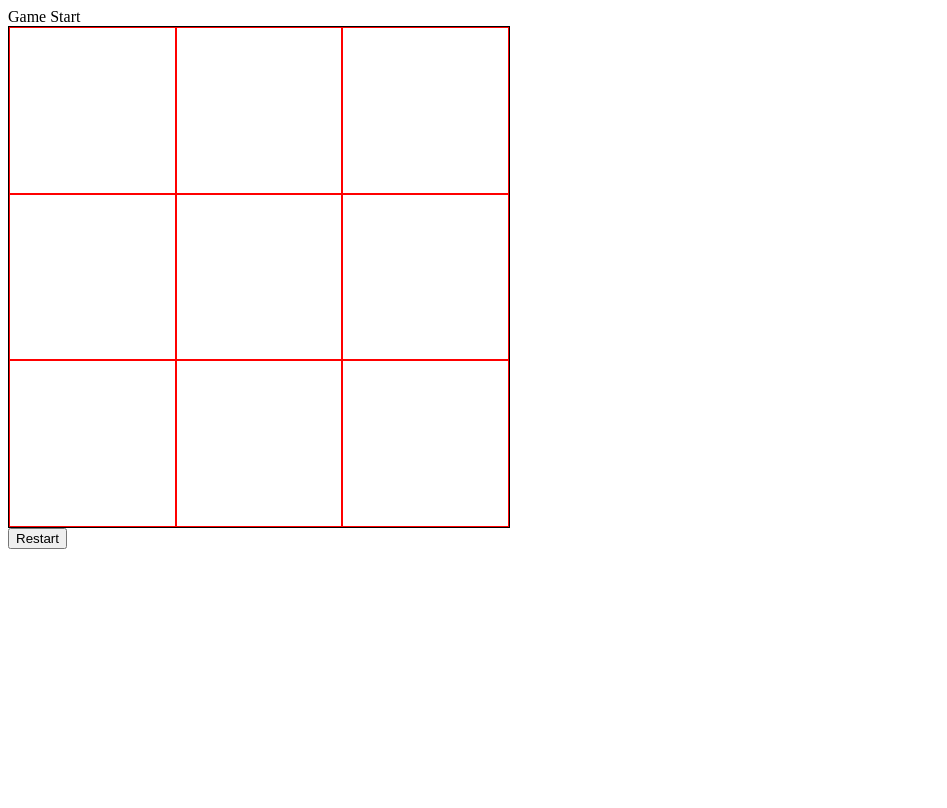
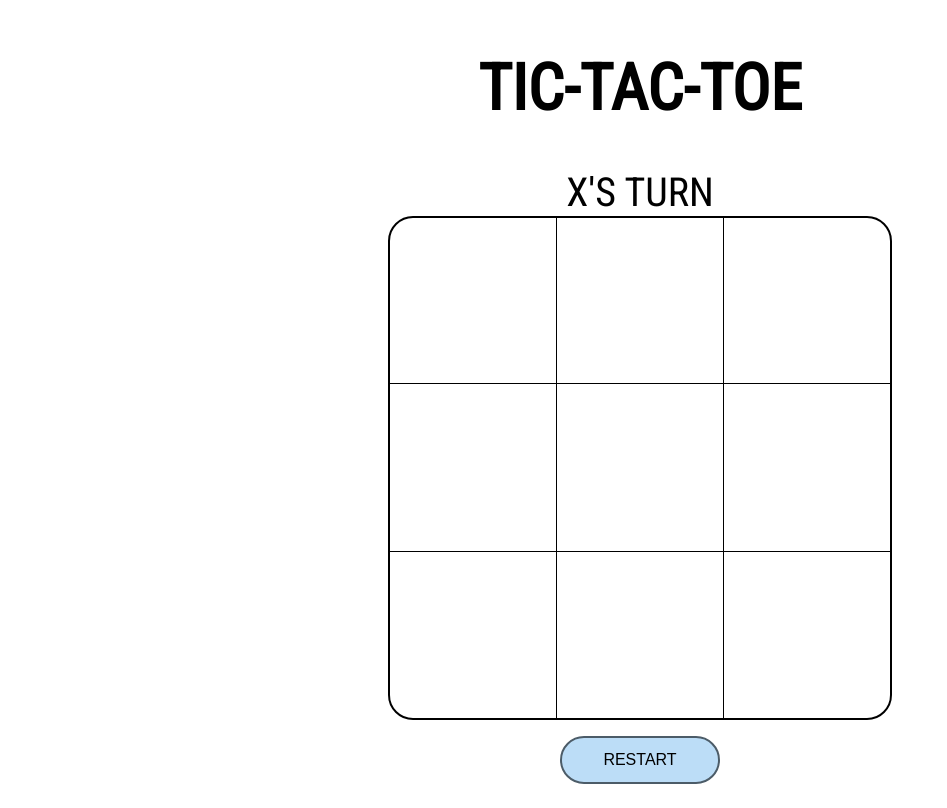
Before and after one commit to osman-yuksel/Fimple-React-Practicum-Case, a plain HTML site: page index.html in a window 1280 px wide. Shown: the whole page, without its empty margins (0-947 px from the left). Drawn offline with Linux system fonts and the light colour scheme.

Commit message:
draw game fix & style changes.

```diff
--- a/index.html
+++ b/index.html
@@ -6,10 +6,13 @@
     <meta name="viewport" content="width=device-width, initial-scale=1.0">
     <link rel="stylesheet" href="style.css">
     <script src="main.js" defer></script>
+    <link rel="stylesheet" href="https://fonts.googleapis.com/css?family=Roboto+Condensed">
     <title>Document</title>
 </head>
 <body>
-    <div class="game-text">Game Start</div>
+    <div class="header-container"><h1>TIC-TAC-TOE</h1></div>
+    <div class="game-container">
+        <div class="game-text">X'S TURN</div>
         <div class="game-board">
             <div class = "play-box" data-index = "0"></div>
             <div class = "play-box" data-index = "1"></div>
@@ -21,6 +24,7 @@
             <div class = "play-box" data-index = "7"></div>
             <div class = "play-box" data-index = "8"></div>
         </div>
-    <button type="button" id="restart-button">Restart</button>
+        <button type="button" id="restart-button">RESTART</button>
+    </div>
 </body>
 </html>
--- a/main.js
+++ b/main.js
@@ -44,12 +44,12 @@ function UpdateBoard(displayElement, restartFlag){
     if(restartFlag){
         Game.playBoxes.forEach((element) => {
             element.innerHTML = "";
-            Game.gameText.innerHTML = "X's turn";
+            Game.gameText.innerHTML = "X'S TURN";
         })
     }
     else{
         displayElement.target.innerHTML = Game.player;
-        Game.gameText.innerHTML = Game.player == 'X' ?  "O's turn" : "X's turn";
+        Game.gameText.innerHTML = Game.player == 'X' ?  "O'S TURN" : "X'S TURN";
     }
 }
 
@@ -73,18 +73,20 @@ function GameManager(inputElement){
         UpdateBoard(inputElement, false);
 
         if(WinnerCheck()){
-            console.log("Winner is " + Game.player);
-            Game.gameText.innerHTML = "Winner is " + Game.player;
+            console.log("WINNER IS " + Game.player);
+            Game.gameText.innerHTML = "WINNER IS " + Game.player;
             Game.endGameFlag = true;
+        }
+        else{
+            if(Game.turnNumber == 8){
+                Game.gameText.innerHTML = "GAME IS A DRAW!";
+                Game.endGameFlag = true;
+            }
         }
 
         Game.player = Game.player == 'O' ? 'X' : 'O';
         Game.turnNumber += 1;
 
-        if(Game.turnNumber == 9){
-            Game.gameText.innerHTML = "Game is draw!";
-            Game.endGameFlag = true;
-        }
     }
 }
 
--- a/style.css
+++ b/style.css
@@ -1,16 +1,120 @@
+:root {
+    --background-color: #ffffff;
+
+    --global-font-color: #000000;
+
+    --header-background-color: #ffffff;
+    --header-font-color: #b0e4db;
+
+    --game-container-color: #ffffff;
+
+    --board-border-color: #000000;
+    --board-background-color: #ffffff;
+    --board-background-color-hover: #d8e4e9;
+
+    --play-box-border-color: #000000;
+    --play-box-background-color: #ccf4f7;
+    --play-box-border-radius: 22px;
+
+    --button-font-color: #000000;
+    --button-font-hover-color: #f73a3a;
+    --button-background-color: #bcddf7;
+    --button-hover-background: #3b4b57;
+    --button-active-background: #2a3a46;
+    --button-border-color: #4c5c68;
+
+    --font: 'Roboto Condensed', serif;
+  }
+
+body{
+    font-family: var(--font);
+    background-color: var(--background-color);
+}
+
+.header-container{
+    background-color: var(--header-background-color);
+    display: flex;
+    justify-content: center;
+    align-items: start;
+    border-radius: 1rem;
+    color: var(--font-color);
+    font-size: 200%;
+
+}
+
+.game-container{
+    display: flex;
+    flex-direction: column;
+    align-items: center;
+    background-color: var(--game-container-color);
+}
+
+#restart-button{
+    margin: 1rem;
+    width: 10rem;
+    height: 3rem;
+    font-size: 1rem;
+    border-radius: 2rem;
+    border: 2px solid var(--button-border-color);
+    background-color: var(--button-background-color);
+    color: var(--button-font-color);
+    transform: scale(1);
+    transition: transform 0.1s ease-in-out;
+}
+#restart-button:hover{
+    background-color: var(--button-hover-background);
+    transform: scale(1.2);
+    transition: transform 0.1s ease-in-out;
+    color: var(--button-font-hover-color);
+}
+
+.game-text{
+    font-size: 2.5rem;
+}
+
 .game-board{
+    border-radius: 25px;
     display: grid;
     grid-template-columns: repeat(3, 1fr);
     grid-template-rows: repeat(3, 1fr);
     width: 500px;
     height: 500px;
-    border: 1px solid black;
+    border: 2px solid var(--board-border-color);
+    background-color: var(--board-background-color);
 }
 
 .game-board .play-box{
-    border: 1px solid red;
     font-size: 600%;
     text-align: center;
     padding: 15%;
     user-select: none;
 }
+
+.game-board .play-box:hover{
+    background-color: var(--play-box-background-color);
+}
+
+.play-box:nth-child(-n+3){
+    border-bottom: 1px solid var(--play-box-border-color);
+}
+.play-box:nth-child(3n+1){
+    border-right: 1px solid var(--play-box-border-color);
+}
+.play-box:nth-child(3n){
+    border-left: 1px solid var(--play-box-border-color);
+}
+.play-box:nth-child(n+7){
+    border-top: 1px solid var(--play-box-border-color);
+}
+.play-box:nth-child(1){
+    border-top-left-radius: var(--play-box-border-radius);
+}
+.play-box:nth-child(3){
+    border-top-right-radius: var(--play-box-border-radius);
+}
+.play-box:nth-child(7){
+    border-bottom-left-radius: var(--play-box-border-radius);
+}
+.play-box:nth-child(9){
+    border-bottom-right-radius: var(--play-box-border-radius);
+}
```
Lines whose indentation alone changed are shown as unchanged.
